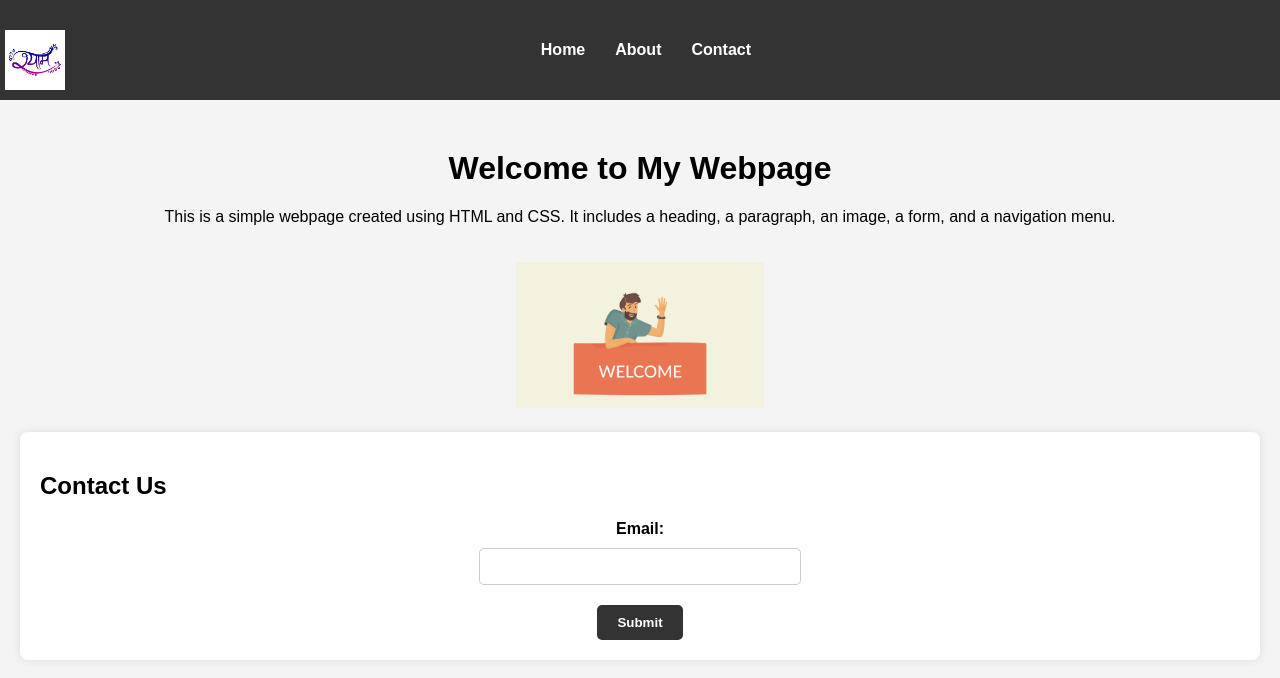
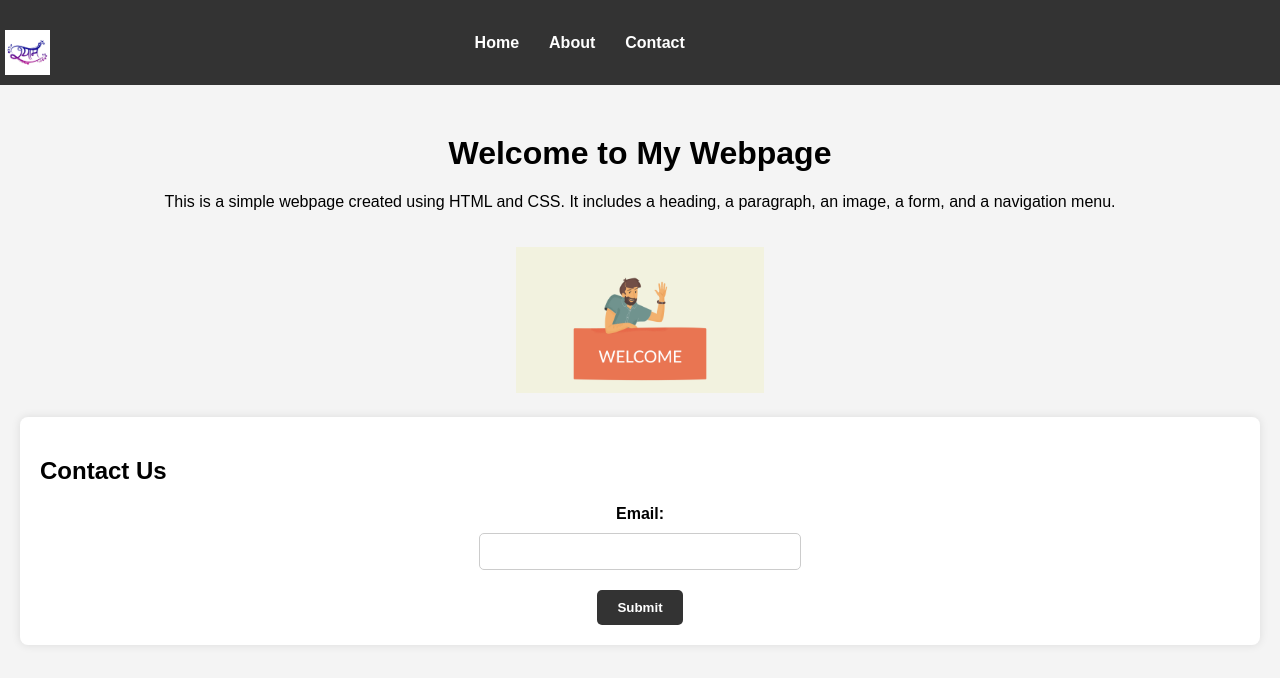
Before and after one commit to shyam343/sahsimple_webpage, a plain HTML site: page index.html in a window 1280 px wide. Drawn offline with Linux system fonts and the light colour scheme.

Commit message:
changes in css file

```diff
--- a/styles.css
+++ b/styles.css
@@ -15,12 +15,12 @@ header {
 .logo-nav-container {
     display: flex;
     align-items: center;
-    width: 90%;
+    width: 80%;
     padding: 0 0 0 5px;
 }
 
 .logo {
-    max-height: 60px;
+    max-height: 45px;
     margin-right: 40%;
 
 }
```
